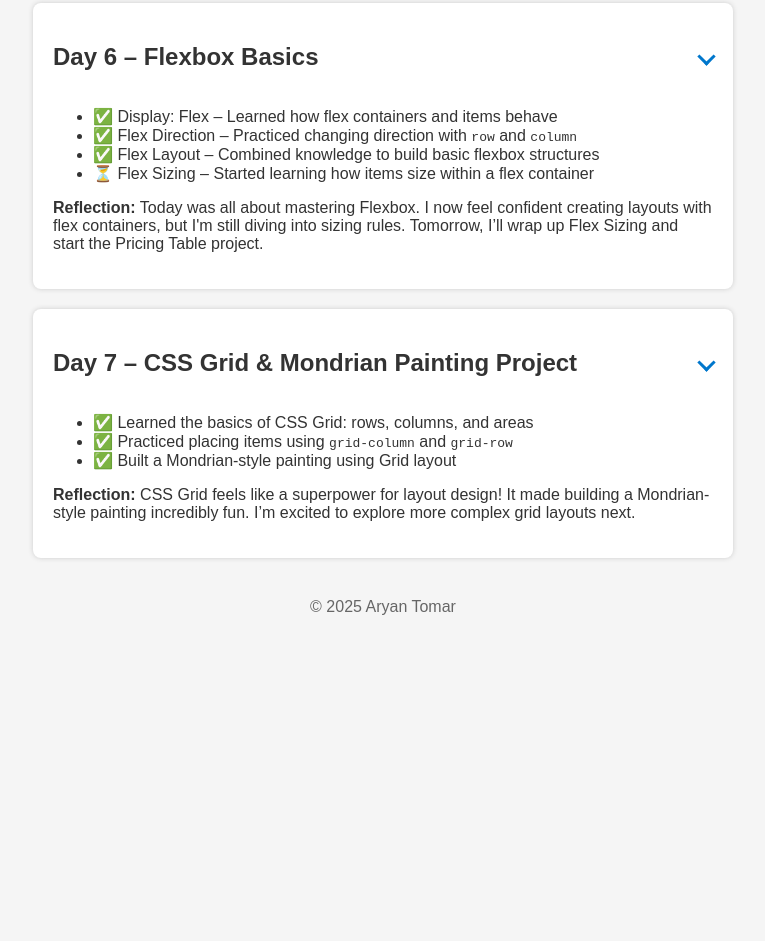
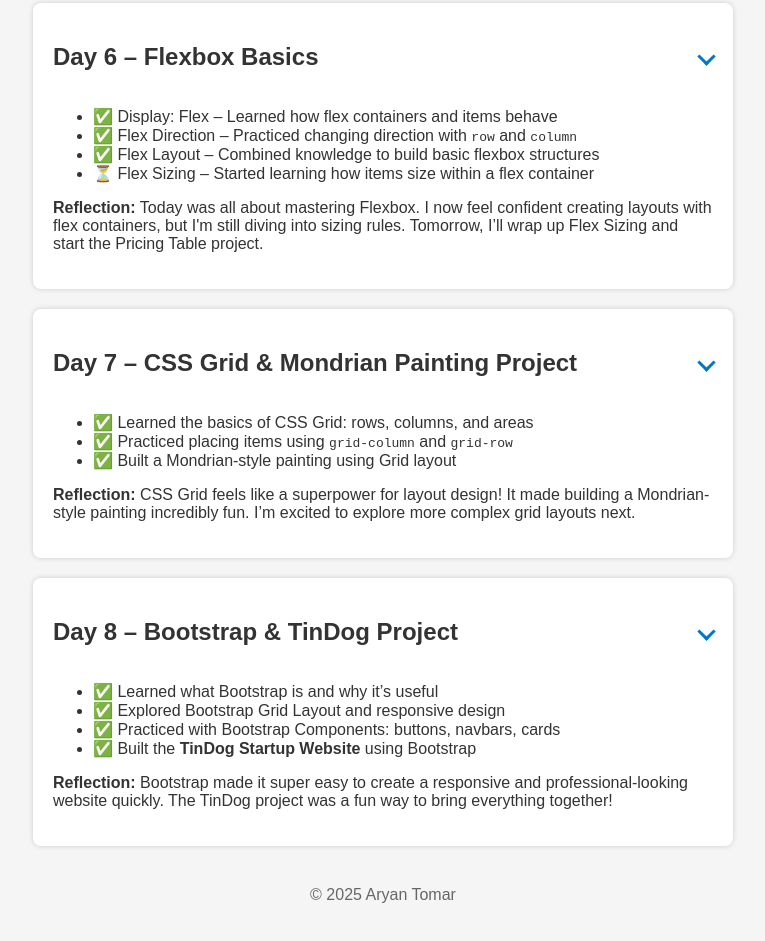
Before and after one commit to aryantomar02/100-days-of-code, a plain HTML site: page index.html in a window 1280 px wide. Shown: the part 1543-2484 px from the top of the page, without its empty margins (257-1022 px from the left). Before the commit the page ends 2199 px from the top, so only its background shows below. Drawn offline with Linux system fonts and the light colour scheme.

Commit message:
Update index.html

```diff
--- a/index.html
+++ b/index.html
@@ -225,6 +225,7 @@
     <a href="#day5">Day 5</a>
     <a href="#day6">Day 6</a>
     <a href="#day7">Day 7</a>
+    <a href="#day8">Day 8</a>
   </nav>
 
   <section id="day1">
@@ -336,6 +337,23 @@
   </div>
 </section>
 
+  <section id="day8">
+  <div class="day-header" tabindex="0" role="button" aria-expanded="true" aria-controls="content-day8">
+    <h2>Day 8 – Bootstrap & TinDog Project</h2>
+    <span class="arrow"></span>
+  </div>
+  <div class="day-content" id="content-day8">
+    <ul>
+      <li>✅ Learned what Bootstrap is and why it’s useful</li>
+      <li>✅ Explored Bootstrap Grid Layout and responsive design</li>
+      <li>✅ Practiced with Bootstrap Components: buttons, navbars, cards</li>
+      <li>✅ Built the <strong>TinDog Startup Website</strong> using Bootstrap</li>
+    </ul>
+    <p><strong>Reflection:</strong> Bootstrap made it super easy to create a responsive and professional-looking website quickly. The TinDog project was a fun way to bring everything together!</p>
+  </div>
+</section>
+
+
 
   <footer>
     <p>&copy; 2025 Aryan Tomar</p>
```
